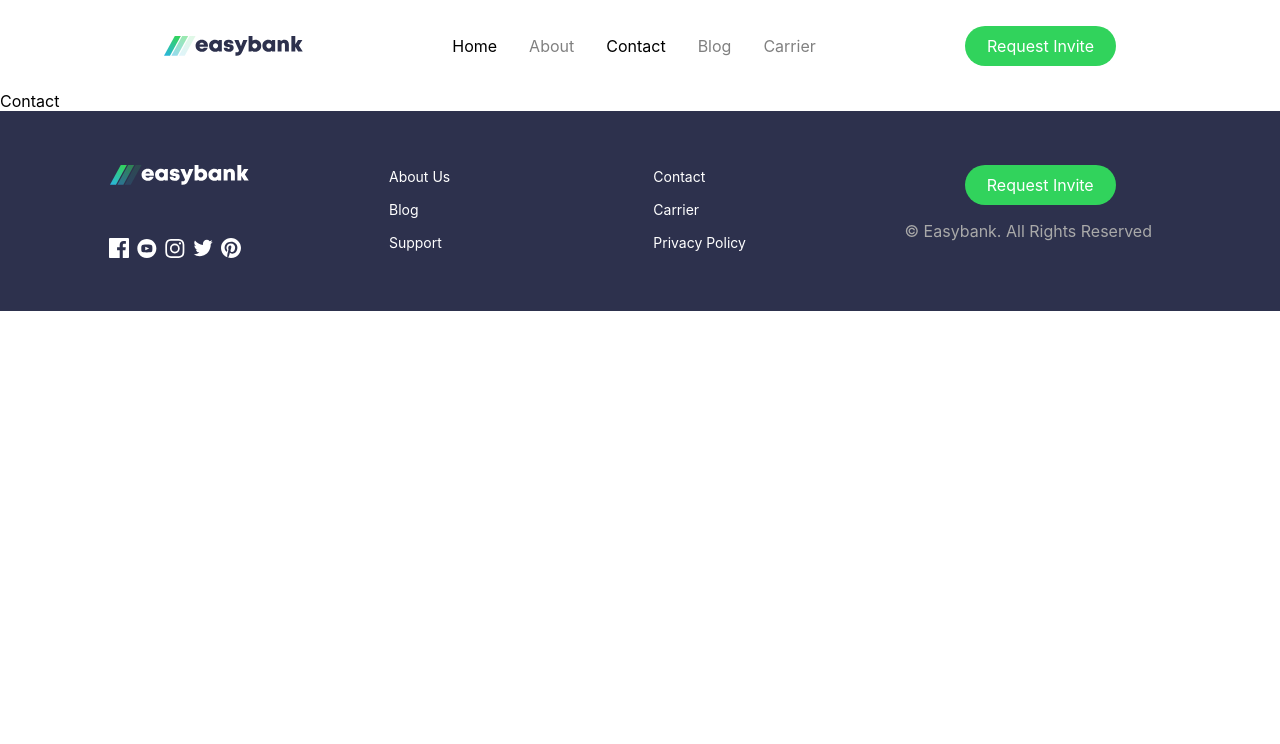
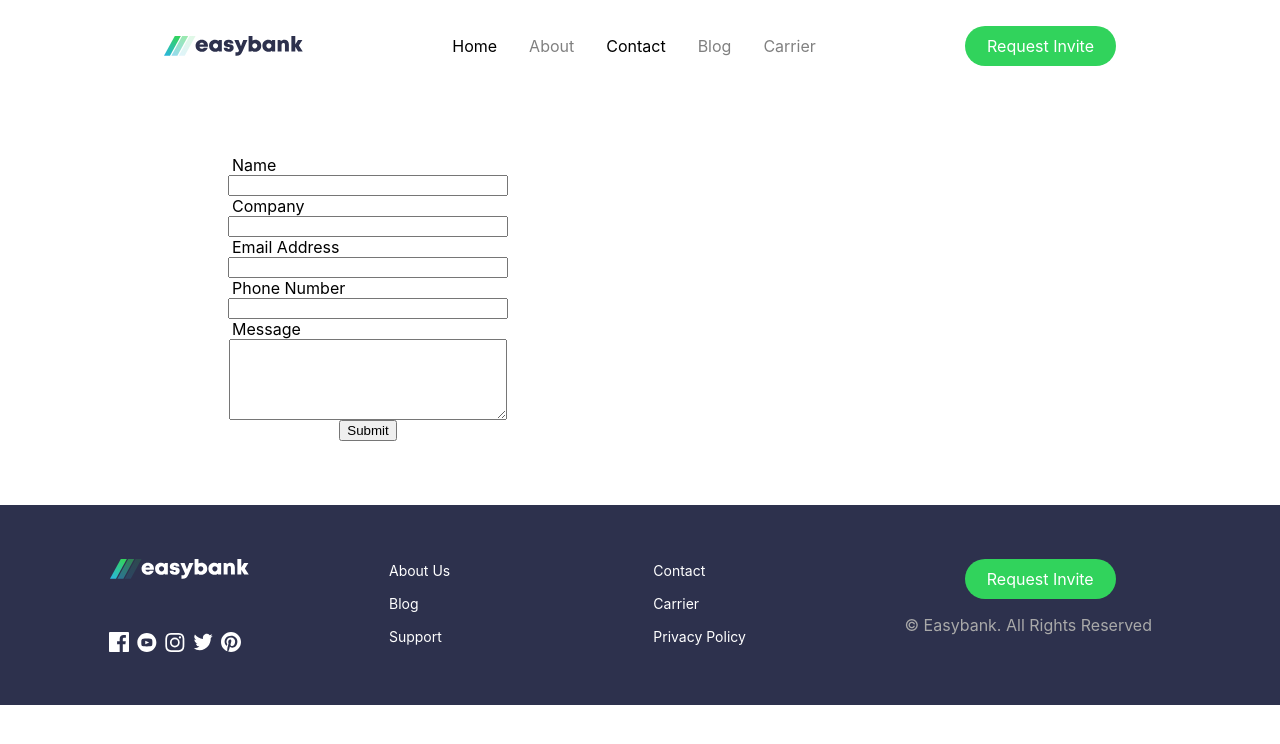
Before and after one commit to Moiz-Asad/EasyBank-Landing-Page, a React (Create React App) app: page /contact in a window 1280 px wide. Shown: the top 744 px of the page. Built offline with nearby package versions, Linux system fonts and the light colour scheme.

Commit message:
Footer Added

```diff
--- a/src/Pages/Contact.js
+++ b/src/Pages/Contact.js
@@ -1,10 +1,23 @@
 import React from 'react'
-
+import {MainContainer,Form,Label,Input,Textarea,StyledButton} from './HomeElements';
 function Contact() {
     return (
-        <div>
-            Contact
-        </div>
+            <MainContainer>
+                <Form>
+
+                        <Label>Name</Label>
+                        <Input type="text" name="name" />
+                        <Label>Company</Label>
+                        <Input type="text" name="company" />
+                        <Label>Email Address</Label>
+                        <Input type="email" name="email" />
+                        <Label>Phone Number</Label>
+                        <Input type="text" name="phone" />
+                        <Label>Message</Label>
+                        <Textarea name="message" rows="5"></Textarea>
+                        <StyledButton>Submit</StyledButton>
+                </Form>
+            </MainContainer>
     )
 }
 
--- a/src/Pages/HomeElements.js
+++ b/src/Pages/HomeElements.js
@@ -258,3 +258,29 @@ export const ArticlePara=styled.p`
         padding: 0 1.5rem;
     }
 `
+
+export const Form = styled.form`
+   display: flex;
+   flex-direction: column;
+   justify-content: center;
+   align-items: center;
+   width: 50%;
+`;
+export const Input = styled.input`
+    width: 50%;
+`;
+export const Label = styled.label`
+    width: 50%;
+`;
+export const Textarea = styled.textarea`
+    width: 50%;
+`;
+
+export const StyledButton = styled.button`
+
+`;
+export const MainContainer = styled.div`
+    display: flex;
+    flex-direction: row;
+    padding: 4rem 6rem;
+`
```
Also changed, not shown: src/Footer/FotterElements.js (line endings or trailing spaces).
